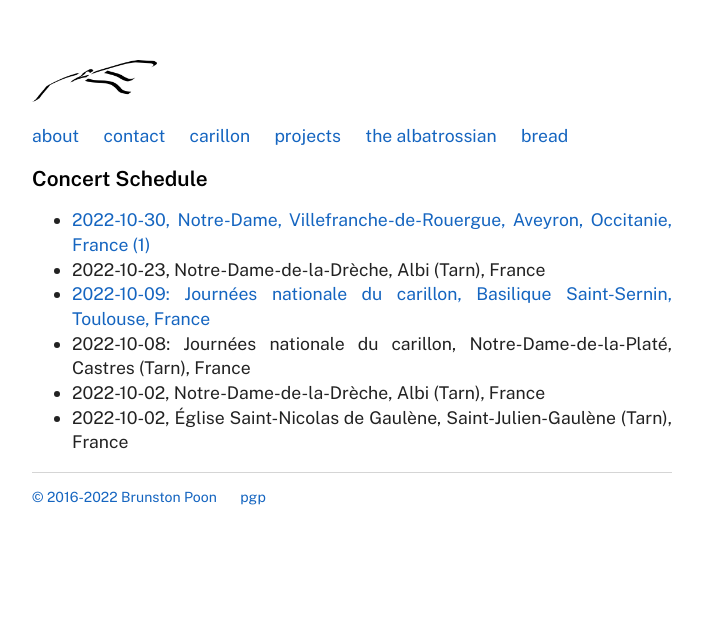
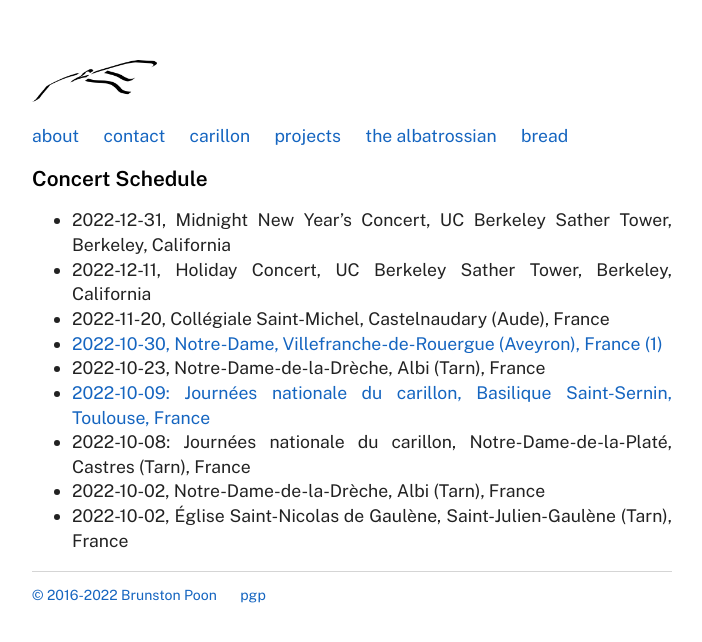
Before and after one commit to brunston/brunstonnet, a Jekyll site: the page built from carillon/index.md, in a window 1280 px wide. Shown: the top 642 px of the page, without its empty margins (288-990 px from the left). Built offline with Jekyll 4.4.1, drawn with Linux system fonts in a browser that asks for light colours.

Commit message:
feat: carillon update 2022-12-05

```diff
--- a/carillon/index.md
+++ b/carillon/index.md
@@ -6,7 +6,10 @@ title: "Carillon"
 Concert Schedule
 ================
 
-* [2022-10-30, Notre-Dame, Villefranche-de-Rouergue, Aveyron, Occitanie, France](https://www.ladepeche.fr/2022/10/26/culture-prochain-concert-de-carillon-avec-brunston-poon-carillonneur-de-luniversite-de-berkeley-10763036.php) [(1)](https://villefranche-de-rouergue.fr/agenda/concert-de-carillon-3/)
+* 2022-12-31, Midnight New Year's Concert, UC Berkeley Sather Tower, Berkeley, California
+* 2022-12-11, Holiday Concert, UC Berkeley Sather Tower, Berkeley, California
+* 2022-11-20, Collégiale Saint-Michel, Castelnaudary (Aude), France
+* [2022-10-30, Notre-Dame, Villefranche-de-Rouergue (Aveyron), France](https://www.ladepeche.fr/2022/10/26/culture-prochain-concert-de-carillon-avec-brunston-poon-carillonneur-de-luniversite-de-berkeley-10763036.php) [(1)](https://villefranche-de-rouergue.fr/agenda/concert-de-carillon-3/)
 * 2022-10-23, Notre-Dame-de-la-Drèche, Albi (Tarn), France
 * [2022-10-09: Journées nationale du carillon, Basilique Saint-Sernin, Toulouse, France](https://actu.fr/occitanie/toulouse_31555/toulouse-voici-pourquoi-les-cloches-de-saint-sernin-vont-sonner-trois-quarts-d-heure-dimanche_54358170.html)
 * 2022-10-08: Journées nationale du carillon, Notre-Dame-de-la-Platé, Castres (Tarn), France
```
Also changed, not shown: index.md (+2 -1 lines), 1 other file.
